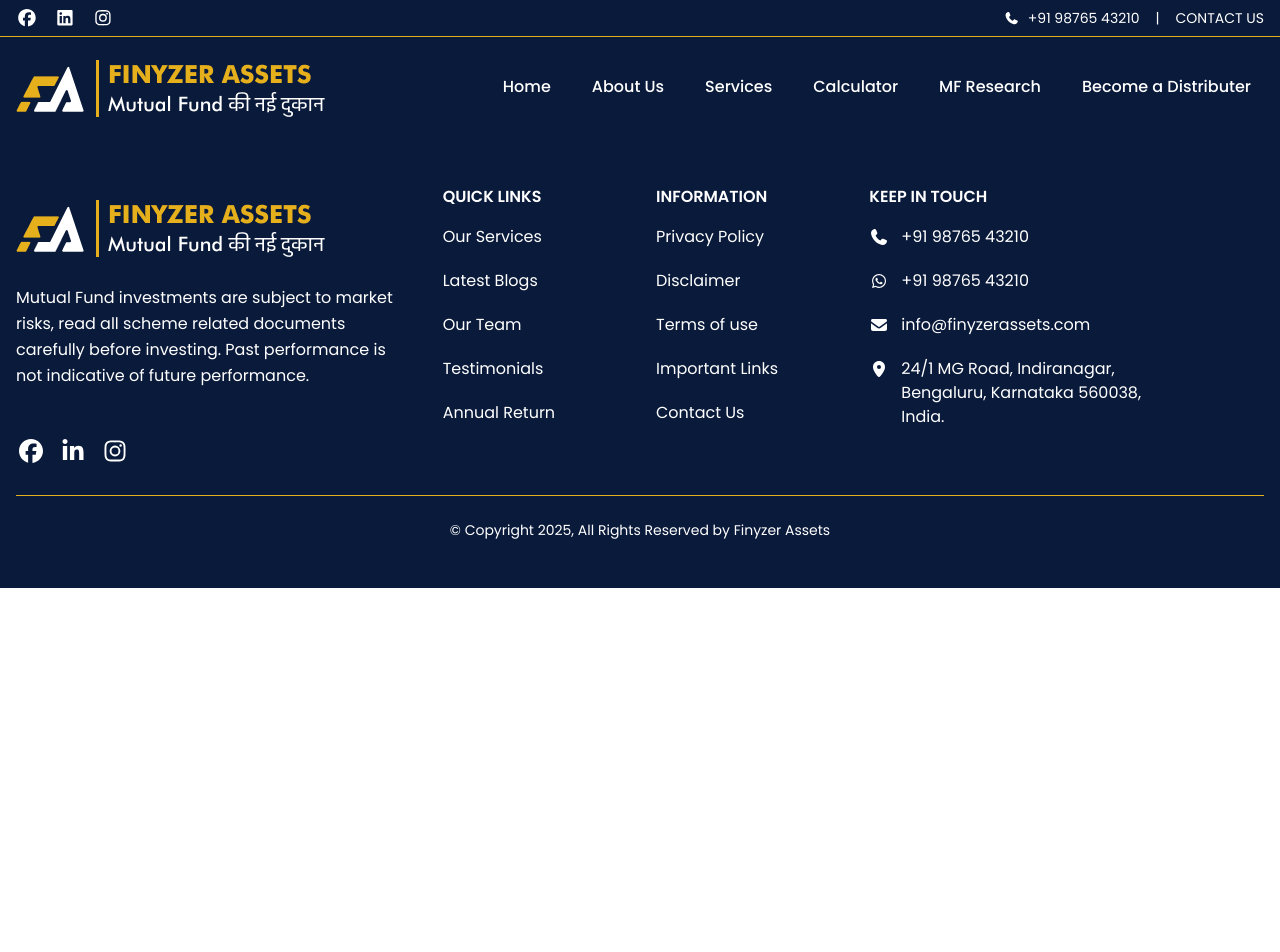
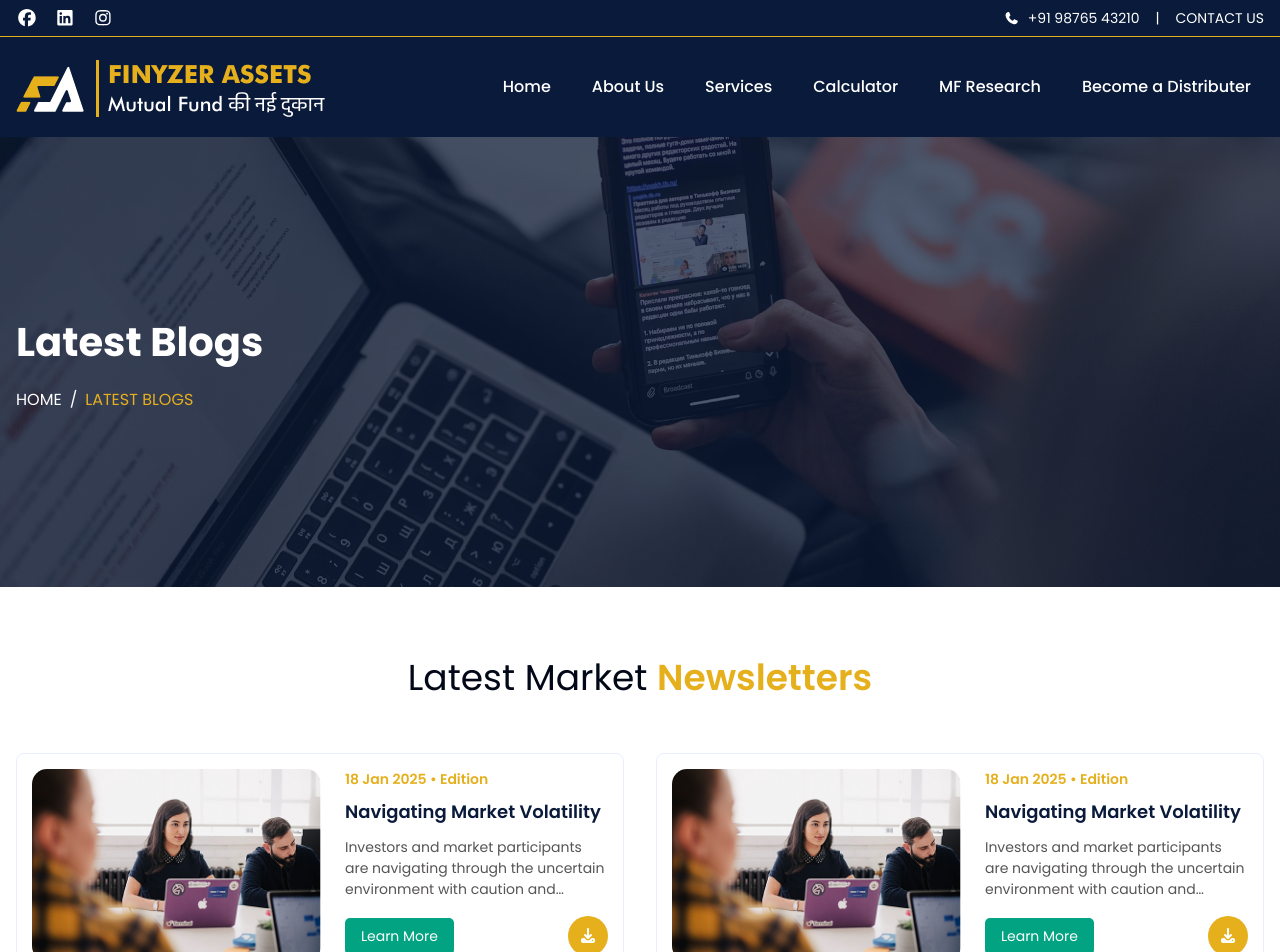
Before and after one commit to basant-hembram/BinaryAndBeyondResearch, a React (Vite) app: page /latest-blogs in a window 1280 px wide. Shown: the top 952 px of the page. Before the commit the page ends 800 px from the top, so only its background shows below. Built offline with nearby package versions, Linux system fonts and the light colour scheme.

Commit message:
feat: Add Latest Blogs page and components; update routing and footer links

```diff
--- a/src/App.tsx
+++ b/src/App.tsx
@@ -15,6 +15,7 @@ import TermsOfUse from './pages/TermsOfUse';
 import ImportantLinks from './pages/ImportantLinks';
 import Testimonials from './pages/Testimonials';
 import Team from './pages/Team';
+import LatestBlogs from './pages/LatestBlogs';
 
 function App() {
   return (
@@ -36,6 +37,7 @@ function App() {
           <Route path="/important-links" element={<ImportantLinks />} />
           <Route path="/testimonials" element={<Testimonials />} />
           <Route path="/our-team" element={<Team />} />
+          <Route path="/latest-blogs" element={<LatestBlogs />} />
         </Routes>
         <Footer />
       </div>
--- a/src/components/become-distributor/OfferingsSection.tsx
+++ b/src/components/become-distributor/OfferingsSection.tsx
@@ -1,6 +1,6 @@
 import { Button } from '../ui/button';
 import { FontAwesomeIcon } from '@fortawesome/react-fontawesome';
-import { faArrowRight, faHandHoldingDollar, faLandmark, faChartLine, faMoneyBillTransfer, faHandHoldingHand, faPiggyBank } from '@fortawesome/free-solid-svg-icons';
+import { faArrowRight, faHandHoldingDollar, faLandmark, faChartLine, faMoneyBillTransfer, faPiggyBank } from '@fortawesome/free-solid-svg-icons';
 
 const offerings = [
   { icon: faHandHoldingDollar, title: 'Readymade Mutual Fund Baskets' },
--- /dev/null
+++ b/src/components/blog/BlogCard.tsx
@@ -0,0 +1,36 @@
+import { FontAwesomeIcon } from '@fortawesome/react-fontawesome';
+import { faDownload } from '@fortawesome/free-solid-svg-icons';
+
+interface BlogCardProps {
+  image: string;
+  date: string;
+  title: string;
+  description: string;
+  link: string;
+}
+
+const BlogCard = ({ image, date, title, description, link }: BlogCardProps) => {
+  return (
+    <div className="bg-white flex flex-col xl:flex-row gap-[24px] rounded-lg border border-[#E9EFFF] rounded-[10px] p-[15px] overflow-hidden">
+      <img src={image} alt={title} className="w-full h-48 object-cover rounded-[15px]" />
+      <div className="">
+        <p className="text-[#E6AF1C] text-[14px] font-semibold mb-2">{date}</p>
+        <h3 className="text-[18px] font-semibold text-[#0A1A3A] mb-3">{title}</h3>
+        <p className="text-[#575455] text-[14px] mb-4 line-clamp-3">{description}</p>
+        <div className="flex items-center justify-between">
+          <a
+            href={link}
+            className="inline-flex text-[14px] items-center gap-2 bg-[#01A382] hover:bg-[#018f72] text-white px-4 py-2 rounded-[5px] transition-colors"
+          >
+            Learn More
+          </a>
+          <div className="w-10 h-10 rounded-full bg-[#E6AF1C] flex items-center justify-center">
+            <FontAwesomeIcon icon={faDownload} className="text-white" />
+          </div>
+        </div>
+      </div>
+    </div>
+  );
+};
+
+export default BlogCard;
--- /dev/null
+++ b/src/components/blog/BlogHero.tsx
@@ -0,0 +1,19 @@
+const BlogHero = () => {
+  return (
+    <section className="relative bg-cover bg-center py-24" style={{ backgroundImage: 'url(/images/photo-1516321497487-e288fb19713f.avif)' }}>
+      <div className="absolute inset-0 bg-[#0A1A3A]/80"></div>
+      <div className="container mx-auto px-4 relative z-10">
+        <h1 className="text-4xl lg:text-5xl font-bold text-white mb-4">
+          Latest Blogs
+        </h1>
+        <div className="flex items-center gap-2 text-white">
+          <a href="/" className="hover:text-[#E6AF1C]">HOME</a>
+          <span>/</span>
+          <span className="text-[#E6AF1C]">LATEST BLOGS</span>
+        </div>
+      </div>
+    </section>
+  );
+};
+
+export default BlogHero;
--- /dev/null
+++ b/src/components/blog/BlogList.tsx
@@ -0,0 +1,60 @@
+import BlogCard from './BlogCard';
+
+const blogs = [
+  {
+    id: 1,
+    image: '/images/blog.png',
+    date: '18 Jan 2025 • Edition',
+    title: 'Navigating Market Volatility',
+    description: 'Investors and market participants are navigating through the uncertain environment with caution and strategic planning.',
+    link: '#',
+  },
+  {
+    id: 2,
+    image: '/images/blog.png',
+    date: '18 Jan 2025 • Edition',
+    title: 'Navigating Market Volatility',
+    description: 'Investors and market participants are navigating through the uncertain environment with caution and strategic planning.',
+    link: '#',
+  },
+  {
+    id: 3,
+    image: '/images/blog.png',
+    date: '18 Jan 2025 • Edition',
+    title: 'Navigating Market Volatility',
+    description: 'Investors and market participants are navigating through the uncertain environment with caution and strategic planning.',
+    link: '#',
+  },
+  {
+    id: 4,
+    image: '/images/blog.png',
+    date: '18 Jan 2025 • Edition',
+    title: 'Navigating Market Volatility',
+    description: 'Investors and market participants are navigating through the uncertain environment with caution and strategic planning.',
+    link: '#',
+  },
+];
+
+const BlogList = () => {
+  return (
+    <section className="container mx-auto px-4 py-16">
+      <h2 className="text-[26px] lg:text-[32px] xl:text-[36px] text-center mb-4">
+        Latest Market <span className="text-[#E6AF1C] font-semibold">Newsletters</span>
+      </h2>
+      <div className="grid grid-cols-1 md:grid-cols-2 gap-8 mt-12">
+        {blogs.map((blog) => (
+          <BlogCard
+            key={blog.id}
+            image={blog.image}
+            date={blog.date}
+            title={blog.title}
+            description={blog.description}
+            link={blog.link}
+          />
+        ))}
+      </div>
+    </section>
+  );
+};
+
+export default BlogList;
--- a/src/components/common/Footer.tsx
+++ b/src/components/common/Footer.tsx
@@ -49,7 +49,7 @@ const Footer = () => {
             <h4 className="font-semibold text-[16px] mb-4">QUICK LINKS</h4>
             <ul className="space-y-[20px]">
               <li><Link to="/services" className="text-white hover:text-[#E6AF1C] transition-colors text-[16px]">Our Services</Link></li>
-              <li><Link to="#" className="text-white hover:text-[#E6AF1C] transition-colors text-[16px]">Latest Blogs</Link></li>
+              <li><Link to="/latest-blogs" className="text-white hover:text-[#E6AF1C] transition-colors text-[16px]">Latest Blogs</Link></li>
               <li><Link to="/our-team" className="text-white hover:text-[#E6AF1C] transition-colors text-[16px]">Our Team</Link></li>
               <li><Link to="/testimonials" className="text-white hover:text-[#E6AF1C] transition-colors text-[16px]">Testimonials</Link></li>
               <li><Link to="#" className="text-white hover:text-[#E6AF1C] transition-colors text-[16px]">Annual Return</Link></li>
--- /dev/null
+++ b/src/pages/LatestBlogs.tsx
@@ -0,0 +1,20 @@
+import Banner from '../components/common/Banner';
+import BlogList from '../components/blog/BlogList';
+
+const LatestBlogs = () => {
+  return (
+    <div className="bg-white">
+      <Banner
+        title="Latest Blogs"
+        breadcrumbs={[
+          { label: 'HOME', path: '/' },
+          { label: 'LATEST BLOGS', path: '/latest-blogs' }
+        ]}
+       backgroundImage="/images/bl;og-banner.avif"
+      />
+      <BlogList />
+    </div>
+  );
+};
+
+export default LatestBlogs;
```
Also changed, not shown: public/images/bl;og-banner.avif (renamed from public/images/photo-1584438784894-089d6a62b8fa.avif), public/images/blog.png (added).
